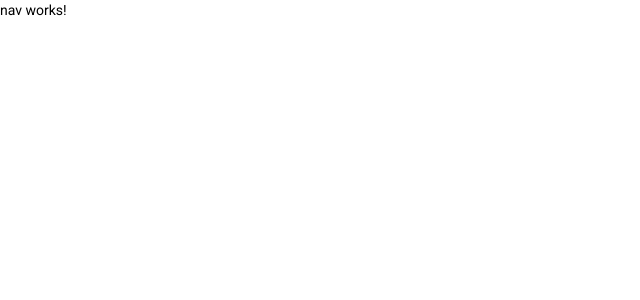
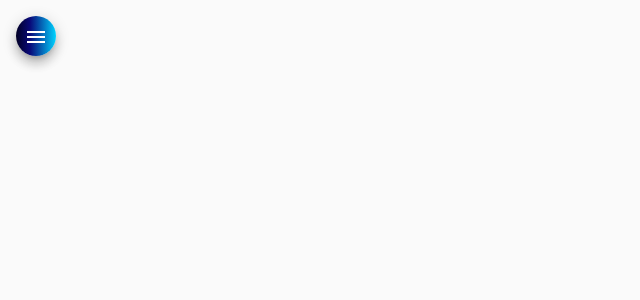
Before and after one commit to Alanjxs/helpdesk-front, an Angular app: page / in a window 1280 px wide. Shown: the top 300 px of the page, without its empty margins (0-640 px from the left). Built offline with nearby package versions, Linux system fonts and the light colour scheme.

Commit message:
html e css para componente nav

```diff
--- a/src/app/components/nav/nav.component.css
+++ b/src/app/components/nav/nav.component.css
@@ -0,0 +1,30 @@
+.container {
+    height: 100%;
+}
+
+.sidenav{
+    width: 13rem;
+    color: white;
+    background: linear-gradient(90deg, rgba(2,0,36,1) 0%, rgba(9,9,121,1) 35%, rgba(0,212,255,1) 100%);
+}
+
+img{
+    width: 100%;
+    height: 7rem;
+    margin: .8rem auto 1rem auto;
+}
+
+.sidenav a {
+    color: white;
+}
+
+.sidenav a {
+    margin-right: .6rem;
+}
+
+.menu {
+    margin: 1rem 0 0 1rem;
+    color: white;
+    background: linear-gradient(90deg, rgba(2,0,36,1) 0%, rgba(9,9,121,1) 35%, rgba(0,212,255,1) 100%);
+
+}
--- a/src/app/components/nav/nav.component.html
+++ b/src/app/components/nav/nav.component.html
@@ -1 +1,34 @@
-<p>nav works!</p>
+<mat-drawer-container class="container" autosize>
+    <mat-drawer #drawer class="sidenav" mode="side">
+        <img src="assets/img/side-image.svg" alt="imagem de navegação">
+      <mat-nav-list class="nav-list">
+        <a mat-list-item routerlink="/">
+            <i class="material-icons">home</i>
+            Home
+        </a>
+        <a mat-list-item routerlink="/">
+            <i class="material-icons">account_circle</i>
+            Técnicos
+        </a>
+        <a mat-list-item routerlink="/">
+            <i class="material-icons">person</i>
+            Clientes
+        </a>
+        <a mat-list-item routerlink="/">
+            <i class="material-icons">code</i>
+            Github
+        </a>
+        <a mat-list-item routerlink="/">
+            <i class="material-icons">logout</i>
+            Logout
+        </a>
+      </mat-nav-list>
+    </mat-drawer>
+
+    <div class="sidenav-content">
+      <button class="menu mat-elevation-z8" (click)="drawer.toggle()" mat-icon-button>
+        <mat-icon>menu</mat-icon>
+      </button>
+    </div>
+
+</mat-drawer-container>
```
Also changed, not shown: src/assets/img/side-image.svg (added).
